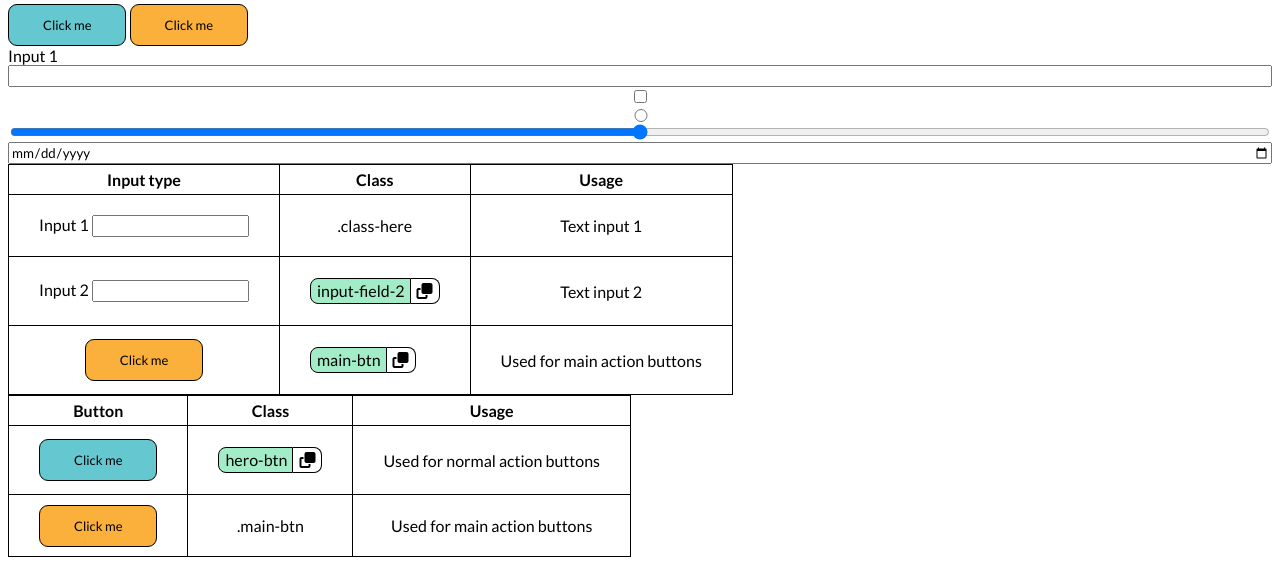
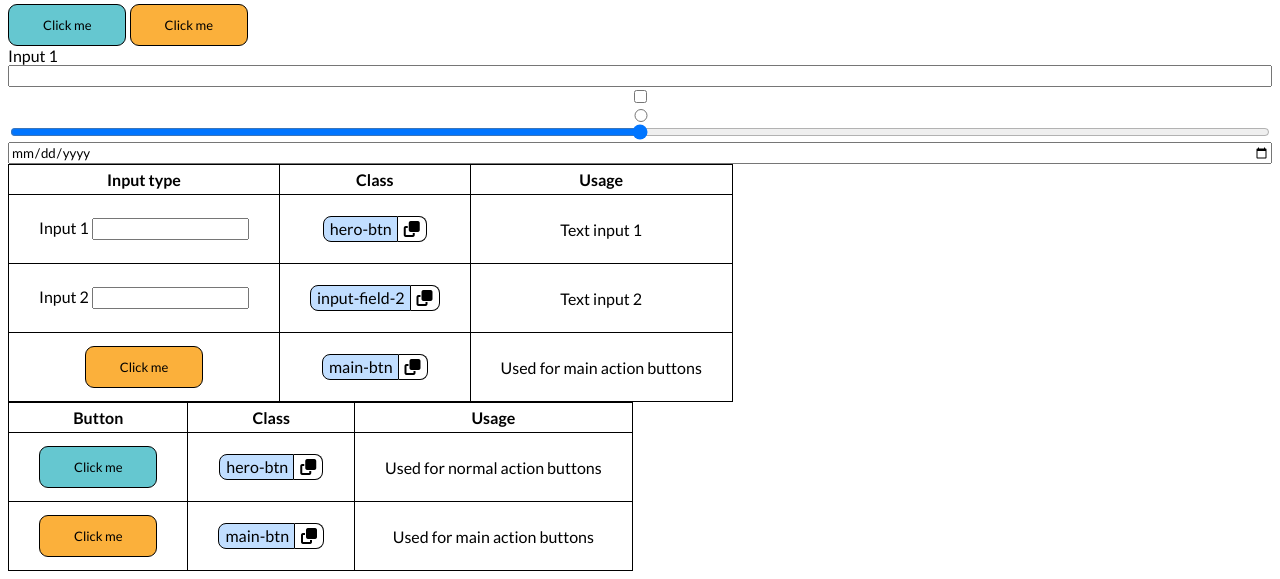
Before and after one commit to pawan-live/pet-care-system-iwt, a PHP site: page /html/styleguide.html in a window 1280 px wide. Shown: the part 295-874 px from the top of the page. Before the commit the page ends 852 px from the top, so only its background shows below. Run offline with PHP 8.4, Linux system fonts and the light colour scheme; some libraries are stand-ins or nearby versions.

Commit message:
edit styleguide table class view

```diff
--- a/html/styleguide.html
+++ b/html/styleguide.html
@@ -57,7 +57,12 @@
           <label for="input1">Input 1</label>
           <input id="input1" type="text" />
         </td>
-        <td><p class="snippet">.class-here</p></td>
+        <td>
+          <div class="td-container flex row align-center justify-center">
+            <p class="class-snippet">hero-btn</p>
+            <i class="class-snippet-copy fas fa-copy"></i>
+          </div>
+        </td>
         <td>Text input 1</td>
       </tr>
 
@@ -68,7 +73,7 @@
           <input id="input2" type="text" />
         </td>
         <td>
-          <div class="td-container flex row align-center">
+          <div class="td-container flex row align-center justify-center">
             <p class="class-snippet">input-field-2</p>
             <i class="class-snippet-copy fas fa-copy"></i>
           </div>
@@ -79,7 +84,7 @@
       <tr>
         <td><button class="main-btn">Click me</button></td>
         <td>
-          <div class="td-container flex row align-center">
+          <div class="td-container flex row align-center justify-center">
             <p class="class-snippet">main-btn</p>
             <i class="class-snippet-copy fas fa-copy"></i>
           </div>
@@ -99,7 +104,7 @@
       <tr>
         <td><button class="hero-btn">Click me</button></td>
         <td>
-          <div class="td-container flex row align-center">
+          <div class="td-container flex row align-center justify-center">
             <p class="class-snippet">hero-btn</p>
             <i class="class-snippet-copy fas fa-copy"></i>
           </div>
@@ -109,7 +114,12 @@
 
       <tr>
         <td><button class="main-btn">Click me</button></td>
-        <td><p class="snippet">.main-btn</p></td>
+        <td>
+          <div class="td-container flex row align-center justify-center">
+            <p class="class-snippet">main-btn</p>
+            <i class="class-snippet-copy fas fa-copy"></i>
+          </div>
+        </td>
         <td>Used for main action buttons</td>
       </tr>
     </table>
--- a/styles/style.css
+++ b/styles/style.css
@@ -36,6 +36,10 @@
 
 .align-center {
   align-items: center;
+}
+
+.justify-center {
+  justify-content: center;
 }
 
 .h1-large {
@@ -96,7 +100,7 @@
   border-radius: 8px 0 0 8px;
   /* padding: 2px 5px; */
   padding: 2px 5px 3px 6px;
-  background-color: rgb(162, 237, 199);
+  background-color: rgb(193, 222, 255);
 }
 
 .class-snippet-copy {
```
